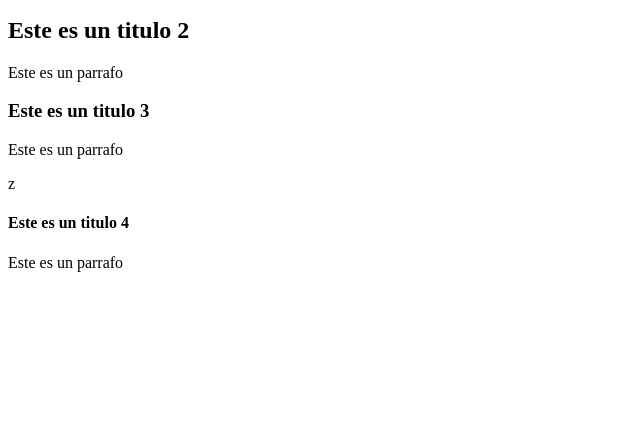
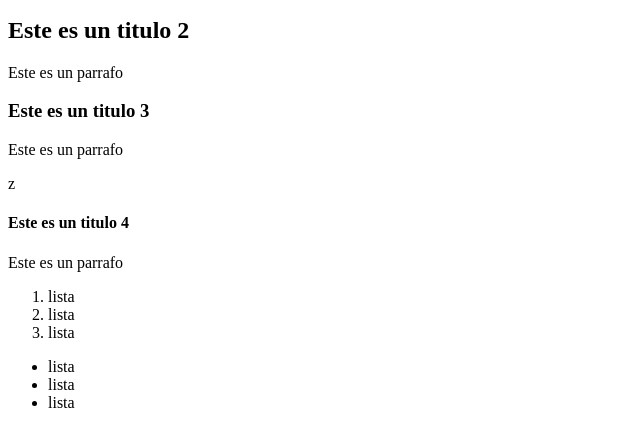
Before and after one commit to LayGomez/mi-proyecto-html, a plain HTML site: page index.html in a window 1280 px wide. Shown: the part 101-548 px from the top of the page, without its empty margins (0-640 px from the left). Drawn offline with Linux system fonts and the light colour scheme.

Commit message:
feat: add ordered and unordered lists

```diff
--- a/index.html
+++ b/index.html
@@ -14,5 +14,15 @@
     <p>Este es un parrafo</p>z
     <h4>Este es un titulo 4</h4>
     <p>Este es un parrafo</p>
+    <ol>
+        <li>lista</li>
+        <li>lista</li>
+        <li>lista</li>
+    </ol>
+    <ul>
+        <li>lista</li>
+        <li>lista</li>
+        <li>lista</li>
+    </ul>
 </body>
 </html>
```
